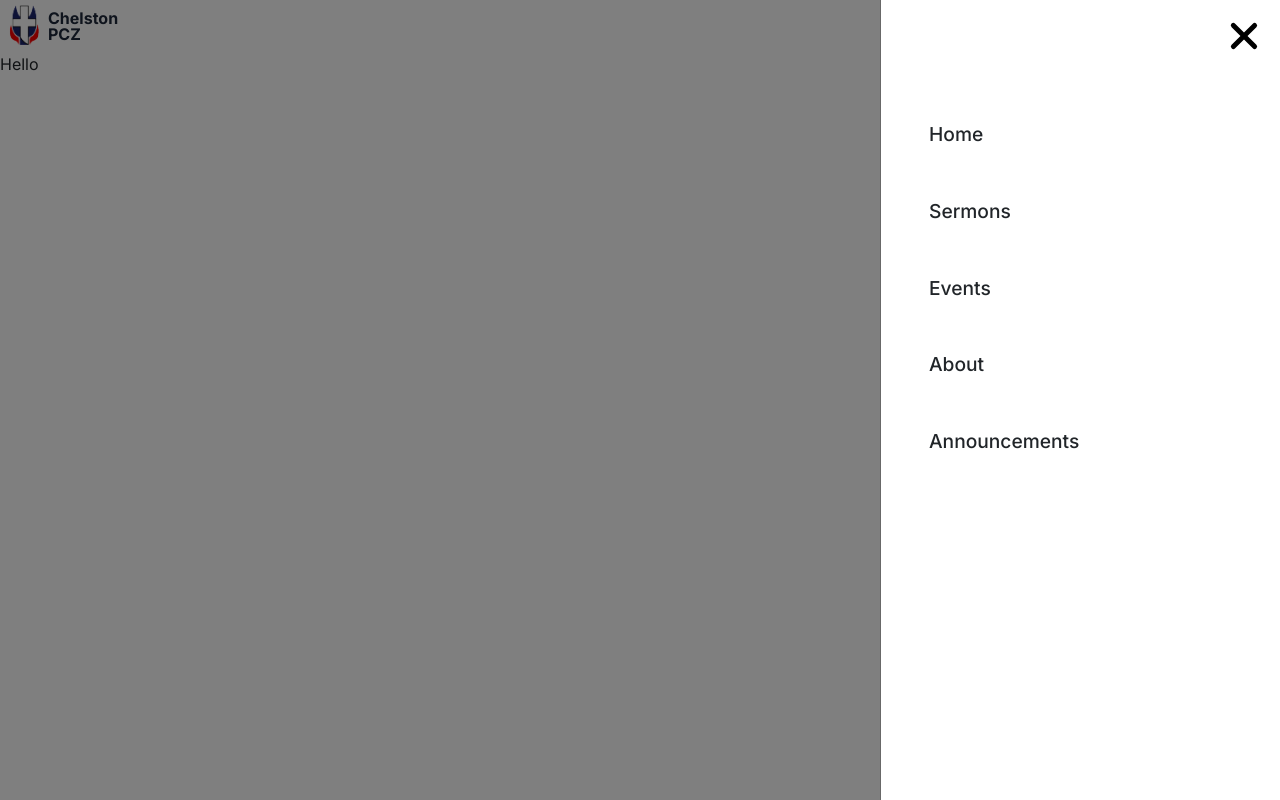
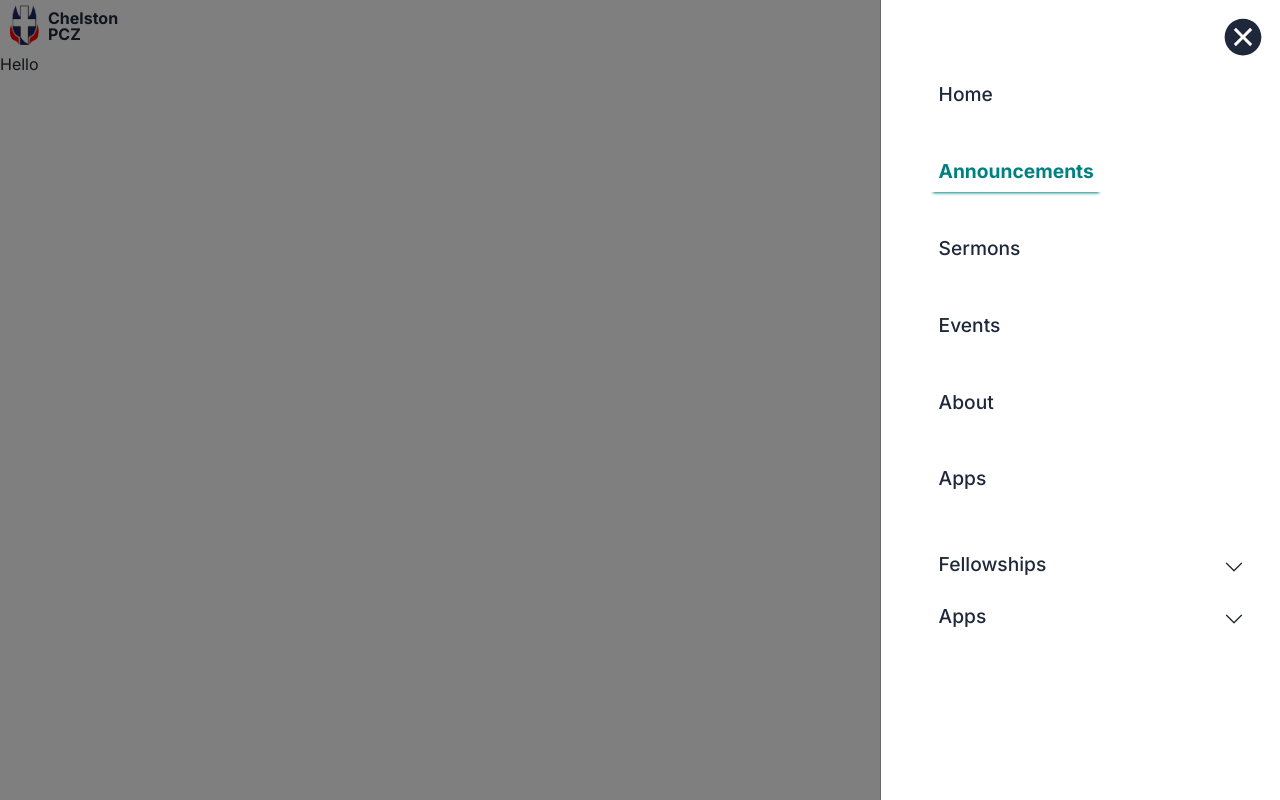
Before and after one commit to c00p75/pcz, a Next.js app: page / in a window 1280 px wide. Both pictures are taken after a click on the button 1248 px from the left and 26 px from the top of the page. Built offline with nearby package versions, Linux system fonts and the light colour scheme.

Commit message:
Add accordion options to  menu

```diff
--- a/src/components/navbar/Navbar.jsx
+++ b/src/components/navbar/Navbar.jsx
@@ -2,7 +2,7 @@
 import Image from 'next/image'
 import { useState, useEffect } from 'react';
 import './navbar.css';
-import { Button, Offcanvas } from 'react-bootstrap';
+import { Button, Offcanvas, Accordion } from 'react-bootstrap';
 import Link from 'next/link';
 
 const Nav = () => {
@@ -47,24 +47,48 @@ const Nav = () => {
           </svg>
         </Button>
 
-        <Offcanvas show={show} onHide={handleClose} placement={'end'}>
-          <Offcanvas.Header closeButton className="justify-content-end">
-            <button type="button" onClick={() => setShow(false)}>
-              <svg xmlns="http://www.w3.org/2000/svg" width="40" height="40" viewBox="0 0 24 24">
-                <g fill="none" fill-rule="evenodd">
-                  <path d="M24 0v24H0V0h24ZM12.593 23.258l-.011.002l-.071.035l-.02.004l-.014-.004l-.071-.035c-.01-.004-.019-.001-.024.005l-.004.01l-.017.428l.005.02l.01.013l.104.074l.015.004l.012-.004l.104-.074l.012-.016l.004-.017l-.017-.427c-.002-.01-.009-.017-.017-.018Zm.265-.113l-.013.002l-.185.093l-.01.01l-.003.011l.018.43l.005.012l.008.007l.201.093c.012.004.023 0 .029-.008l.004-.014l-.034-.614c-.003-.012-.01-.02-.02-.022Zm-.715.002a.023.023 0 0 0-.027.006l-.006.014l-.034.614c0 .012.007.02.017.024l.015-.002l.201-.093l.01-.008l.004-.011l.017-.43l-.003-.012l-.01-.01l-.184-.092Z" />
-                  <path fill="black" d="m12 14.121l5.303 5.304a1.5 1.5 0 0 0 2.122-2.122L14.12 12l5.304-5.303a1.5 1.5 0 1 0-2.122-2.121L12 9.879L6.697 4.576a1.5 1.5 0 1 0-2.122 2.12L9.88 12l-5.304 5.303a1.5 1.5 0 1 0 2.122 2.122L12 14.12Z" />
-                </g>
-              </svg>
-            </button>
-          </Offcanvas.Header>
-          <Offcanvas.Body id="off-canvas-menu">
+        <Offcanvas show={show} onHide={handleClose} placement={'end'} id="off-canvas-menu">
+          <button type="button" className="close-btn" onClick={() => setShow(false)}>
+            <svg xmlns="http://www.w3.org/2000/svg" width="42" height="42" viewBox="0 0 32 32">
+              <path fill="#1e283a" d="M16 2C8.2 2 2 8.2 2 16s6.2 14 14 14s14-6.2 14-14S23.8 2 16 2zm5.4 21L16 17.6L10.6 23L9 21.4l5.4-5.4L9 10.6L10.6 9l5.4 5.4L21.4 9l1.6 1.6l-5.4 5.4l5.4 5.4l-1.6 1.6z" />
+            </svg>
+          </button>
+          <Offcanvas.Body>
             <ul>
-              <li><Link href="/">Home</Link></li>
-              <li><Link href="/sermons">Sermons</Link></li>
-              <li><Link href="/events">Events</Link></li>
-              <li><Link href="/about">About</Link></li>
-              <li><Link href="/announcements">Announcements</Link></li>
+              <li><Link href="/"><span className="link-text">Home</span></Link></li>
+              <li><Link href="/announcements" className="active"><span className="link-text">Announcements</span></Link></li>
+              <li><Link href="/sermons"><span className="link-text">Sermons</span></Link></li>
+              <li><Link href="/events"><span className="link-text">Events</span></Link></li>
+              <li><Link href="/about"><span className="link-text">About</span></Link></li>
+              <li><Link href="/apps"><span className="link-text">Apps</span></Link></li>
+              <li>
+                <Accordion>
+                  <Accordion.Item eventKey="0">
+                    <Link href="/fellowships">
+                      <span className="link-text">Fellowships</span>
+                    </Link>
+                    <Accordion.Header />
+                    <Accordion.Body>
+                      <ul>
+                        <li><Link href="/fellowships/youth"><span className="link-text">Youth</span></Link></li>
+                        <li><Link href="/fellowships/women"><span className="link-text">Women</span></Link></li>
+                        <li><Link href="/fellowships/men"><span className="link-text">Men</span></Link></li>
+                      </ul>
+                    </Accordion.Body>
+                  </Accordion.Item>
+                  <Accordion.Item eventKey="1">
+                  <Link href="/apps">
+                      <span className="link-text">Apps</span>
+                    </Link>
+                    <Accordion.Header />
+                    <Accordion.Body>
+                      <ul>
+                        <li><Link href="/apps/hymn"><span className="link-text">Hymns</span></Link></li>
+                      </ul>
+                    </Accordion.Body>
+                  </Accordion.Item>
+                </Accordion>
+              </li>
             </ul>
           </Offcanvas.Body>
         </Offcanvas>
--- a/src/components/navbar/navbar.css
+++ b/src/components/navbar/navbar.css
@@ -27,11 +27,53 @@
   padding: 1em 0;
 }
 
-#off-canvas-menu li a {
+#off-canvas-menu .link-text {
   font-weight: 500;
   font-size: 1.2em;
+  padding: 0.5em;
+  color: var(--secondaryTextColor);
 }
 
-.offcanvas-header .btn-close {
-  display: none;
+#off-canvas-menu .active .link-text {
+  box-shadow: 0 5px 3px -4px teal;
+  color: teal ;
+  font-weight: bolder;
 }
+
+#off-canvas-menu .offcanvas-body {
+  margin-top: 2em;
+}
+
+#off-canvas-menu .close-btn {
+  position: absolute;
+  width: fit-content;
+  right: 1em;
+  top: 1em;
+}
+
+#off-canvas-menu .accordion-item {
+  position: relative;
+  border: none;
+}
+
+#off-canvas-menu .accordion-item > a {
+  position: absolute;
+  z-index: 9;
+  width: 80%;
+  height: 100%;
+  display: flex;
+}
+
+#off-canvas-menu .accordion-item .accordion-button {
+  border-radius: 5px;
+  box-shadow: none;
+}
+
+#off-canvas-menu .accordion-item .accordion-button:not(.collapsed) {
+  background-color: aliceblue;
+  box-shadow: none;
+}
+
+#off-canvas-menu .accordion-item .accordion-body ul {
+  padding-left: 0.5em;
+}
```
